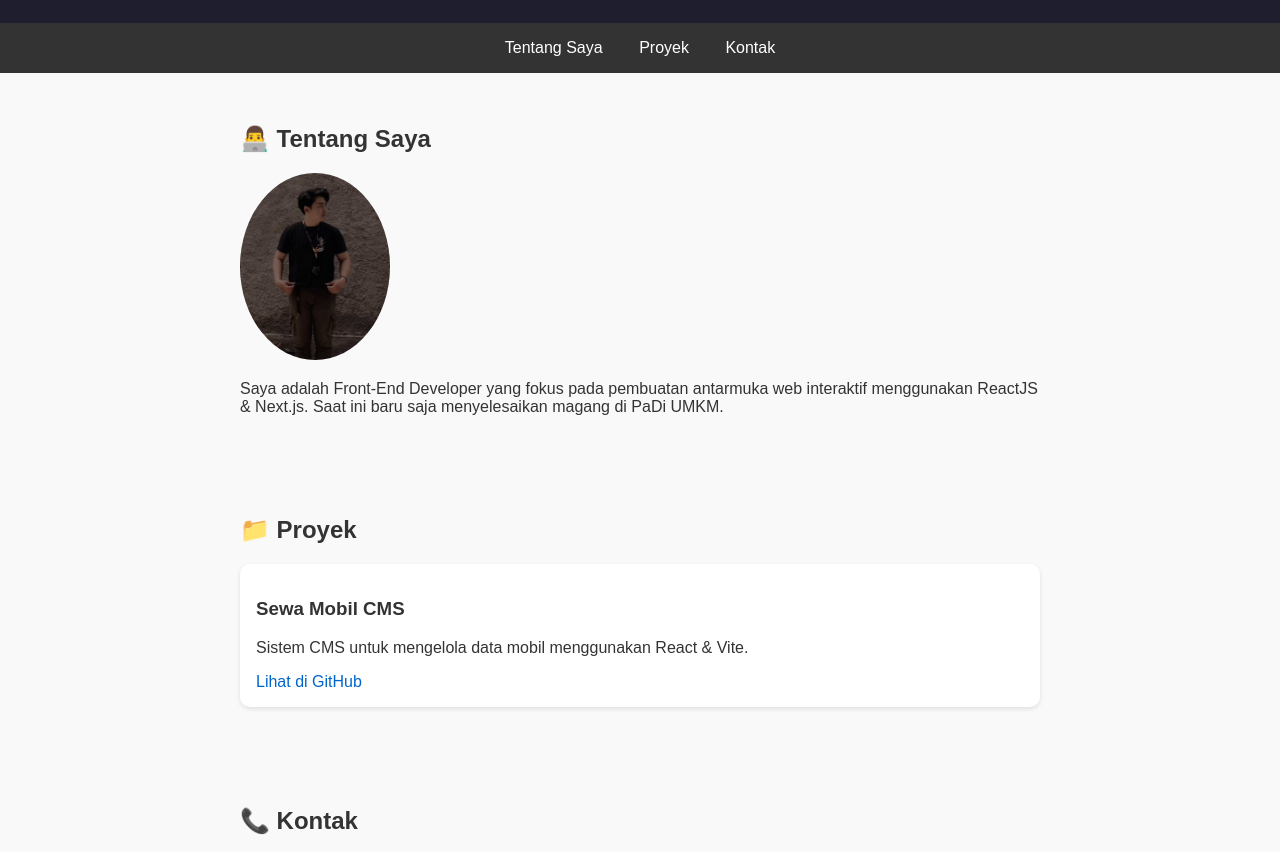
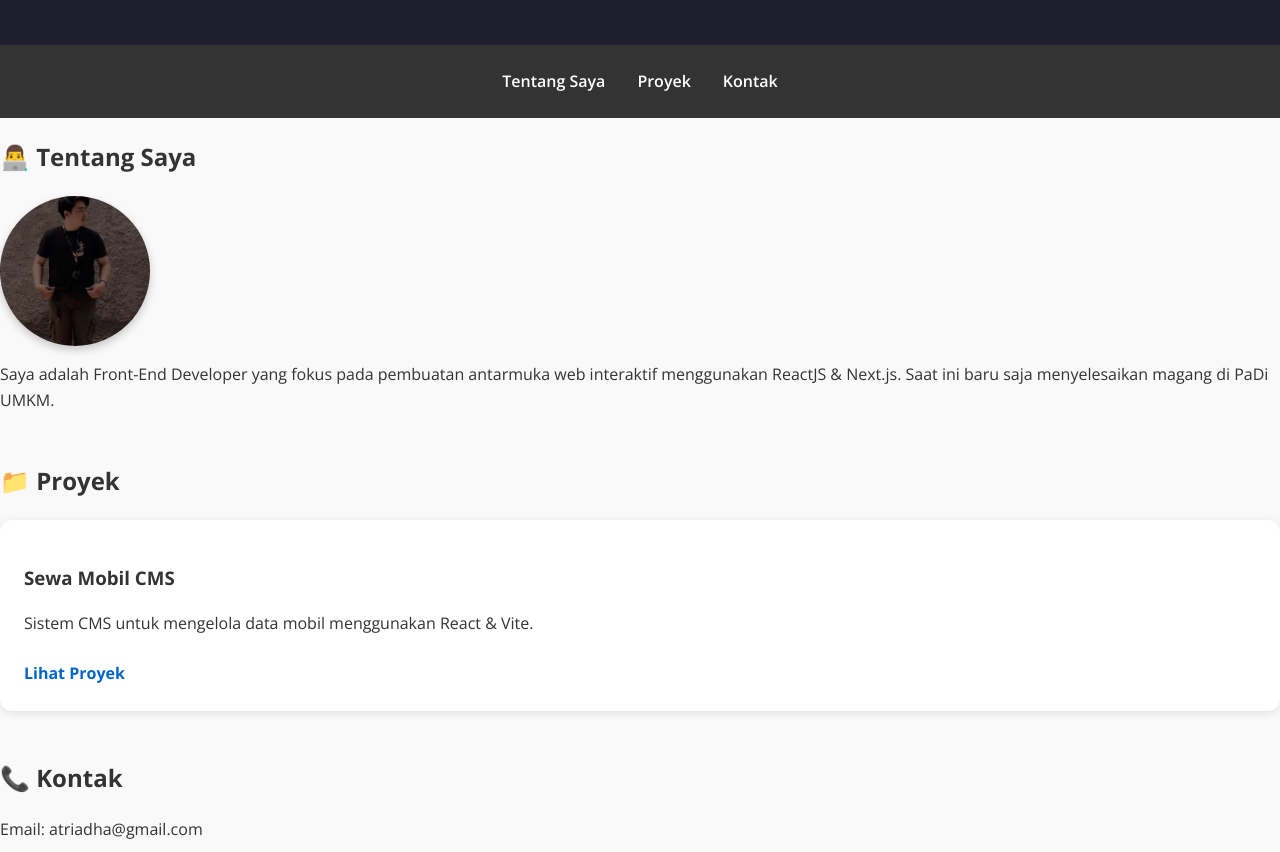
Before and after one commit to atriadha99/workshop, a plain HTML site: page index.html in a window 1280 px wide. Shown: the part 155-1007 px from the top of the page. Drawn offline with nearby package versions, Linux system fonts and the light colour scheme.

Commit message:
modified files

```diff
--- a/index.html
+++ b/index.html
@@ -20,8 +20,8 @@
 
   <section id="about">
     <h2>👨‍💻 Tentang Saya</h2>
-    <img src="assets\image\dika.png" alt="Foto Andika" width="150" style="border-radius: 50%;" />
-  <p>
+    <div class="profile-photo"></div>
+    <p>
       Saya adalah Front-End Developer yang fokus pada pembuatan antarmuka web interaktif menggunakan ReactJS & Next.js.
       Saat ini baru saja menyelesaikan magang di PaDi UMKM.
     </p>
@@ -32,7 +32,7 @@
     <div class="project-card">
       <h3>Sewa Mobil CMS</h3>
       <p>Sistem CMS untuk mengelola data mobil menggunakan React & Vite.</p>
-      <a href="https://admin-car-rental-lac.vercel.app/" target="_blank">Lihat di GitHub</a>
+      <a href="https://admin-car-rental-lac.vercel.app/" target="_blank">Lihat Proyek</a>
     </div>
   </section>
 
--- a/style.css
+++ b/style.css
@@ -1,58 +1,124 @@
 @import url('https://fonts.googleapis.com/css2?family=Open+Sans:ital,wght@0,300..800;1,300..800&display=swap');
 
+* {
+  box-sizing: border-box;
+  scroll-behavior: smooth;
+}
+
 body {
-  font-family: Arial, sans-serif;
+  font-family: 'Open Sans', sans-serif;
   margin: 0;
   padding: 0;
   background-color: #f9f9f9;
   color: #333;
+  line-height: 1.6;
 }
 
 header {
   background-color: #1e1e2f;
   color: white;
-  padding: 2rem;
+  padding: 2rem 1rem;
   text-align: center;
 }
 
 nav {
   background-color: #333;
+  display: flex;
+  justify-content: center;
+  gap: 1rem;
   padding: 1rem;
-  text-align: center;
+  flex-wrap: wrap;
 }
 
 nav a {
   color: white;
-  margin: 0 1rem;
   text-decoration: none;
+  font-weight: 600;
+  padding: 0.5rem;
+  transition: background 0.3s, color 0.3s;
 }
 
 nav a:hover {
-  text-decoration: underline;
+  background-color: white;
+  color: #333;
+  border-radius: 5px;
+}
+
+main {
+  max-width: 900px;
+  margin: auto;
+  padding: 2rem 1rem;
 }
 
 section {
-  padding: 2rem;
-  max-width: 800px;
-  margin: auto;
+  margin-bottom: 3rem;
+}
+
+.profile-photo {
+  width: 150px;
+  height: 150px;
+  background-image: url('assets/image/dika.png');
+  background-size: cover;
+  background-position: center;
+  border-radius: 50%;
+  margin: 1rem 0;
+  box-shadow: 0 4px 8px rgba(0,0,0,0.2);
 }
 
 .project-card {
   background-color: white;
-  padding: 1rem;
-  border-radius: 10px;
-  margin-bottom: 1rem;
-  box-shadow: 0 2px 5px rgba(0,0,0,0.1);
+  padding: 1.5rem;
+  border-radius: 12px;
+  margin-top: 1rem;
+  box-shadow: 0 2px 8px rgba(0,0,0,0.1);
+  transition: transform 0.2s ease, box-shadow 0.3s ease;
+}
+
+.project-card:hover {
+  transform: translateY(-5px);
+  box-shadow: 0 4px 16px rgba(0,0,0,0.15);
 }
 
 .project-card a {
+  display: inline-block;
+  margin-top: 0.5rem;
   color: #0066cc;
+  font-weight: bold;
   text-decoration: none;
+}
+
+.project-card a:hover {
+  text-decoration: underline;
+}
+
+#contact ul {
+  list-style-type: none;
+  padding: 0;
+}
+
+#contact li {
+  margin-bottom: 0.5rem;
 }
 
 footer {
   text-align: center;
-  padding: 1rem;
+  padding: 1.5rem;
   background-color: #ddd;
-  margin-top: 2rem;
+  color: #555;
 }
+
+/* Responsive */
+@media (max-width: 600px) {
+  .profile-photo {
+    width: 100px;
+    height: 100px;
+  }
+
+  nav {
+    flex-direction: column;
+  }
+
+  nav a {
+    margin: 0.3rem 0;
+  }
+}
```
